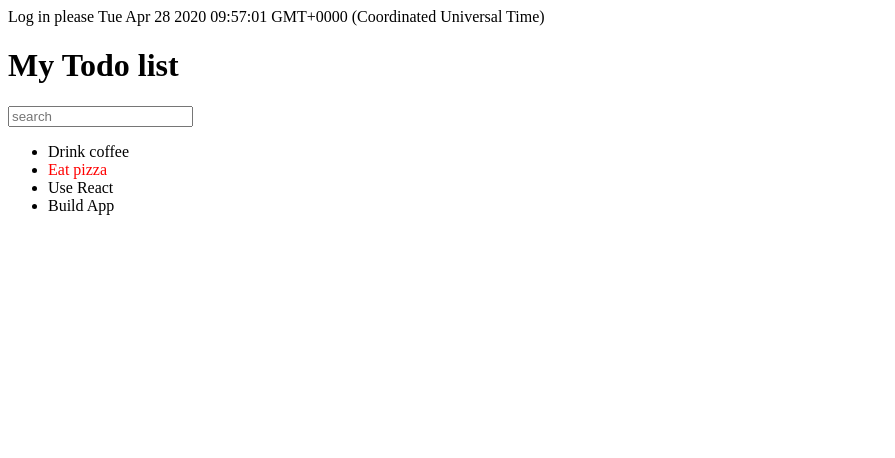
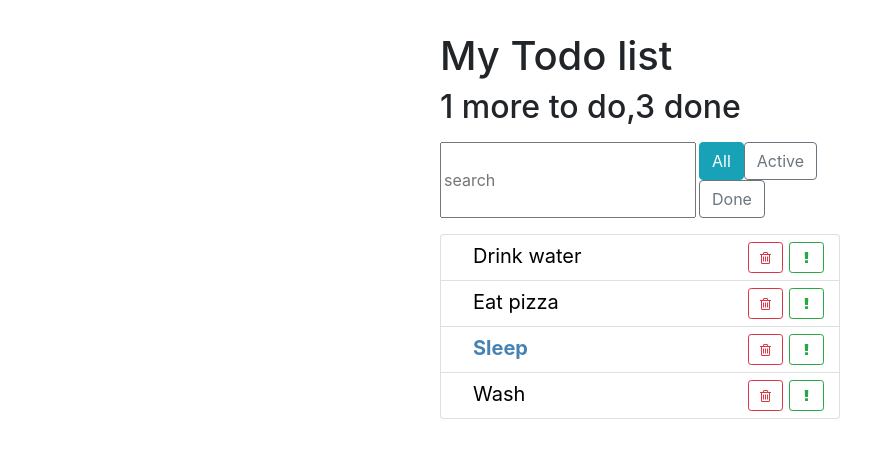
Before and after one commit to Naughty1905/react-to-do, a React app: page / in a window 1280 px wide. Shown: the whole page, without its empty margins (0-895 px from the left). Built offline with nearby package versions, Linux system fonts and the light colour scheme.

Commit message:
add styles for components

```diff
--- a/public/index.html
+++ b/public/index.html
@@ -1,12 +1,15 @@
 <!DOCTYPE html>
 <html lang="en">
-  <head>
-    <meta charset="utf-8" />
-    <link rel="icon" href="%PUBLIC_URL%/favicon.ico" />
-    <meta name="viewport" content="width=device-width, initial-scale=1" />
+<head>
+    <meta charset="utf-8"/>
+    <link rel="icon" href="%PUBLIC_URL%/favicon.ico"/>
+    <meta name="viewport" content="width=device-width, initial-scale=1"/>
+    <link rel="stylesheet" href="https://stackpath.bootstrapcdn.com/bootstrap/4.4.1/css/bootstrap.min.css"
+          integrity="sha384-Vkoo8x4CGsO3+Hhxv8T/Q5PaXtkKtu6ug5TOeNV6gBiFeWPGFN9MuhOf23Q9Ifjh" crossorigin="anonymous">
+    <link rel="stylesheet" href="https://stackpath.bootstrapcdn.com/font-awesome/4.7.0/css/font-awesome.min.css">
     <title>Todo App</title>
-  </head>
-  <body>
-    <div id="root"></div>
-  </body>
+</head>
+<body>
+<div id="root"></div>
+</body>
 </html>
--- a/src/Components/App-Header/App-Header.js
+++ b/src/Components/App-Header/App-Header.js
@@ -1,7 +1,12 @@
 import React from "react";
+import './app-header.css'
 
-const AppHeader = () => {
-    return <h1>My Todo list</h1>;
+const AppHeader = (props) => {
+    return (
+        <div>
+            <h1>My Todo list</h1>
+            <h2>{props.toDo} more to do,{props.done} done</h2>
+        </div>);
 };
 
 export default AppHeader;
--- /dev/null
+++ b/src/Components/App-Header/app-header.css
@@ -0,0 +1,12 @@
+.app-header{
+    align-items: flex-end;
+}
+
+.app-header h1{
+    flex-grow: 1;
+}
+
+.app-header h2{
+    font-size: 1.2rem;
+    color: grey;
+}
--- /dev/null
+++ b/src/Components/Item-Status-Filter/Item-Status-Filter.js
@@ -0,0 +1,23 @@
+import React from "react";
+import './item-status-filter.css';
+
+const ItemStatusFilter = () => {
+    return(
+      <div>
+          <button
+              type="button"
+              className="btn btn-info"
+          >All</button>
+          <button
+              type="button"
+              className="btn btn-outline-secondary"
+          >Active</button>
+          <button
+              type="button"
+              className="btn btn-outline-secondary"
+          >Done</button>
+      </div>
+    );
+}
+
+export default ItemStatusFilter;
--- a/src/Components/Search-Panel/Search-Panel.js
+++ b/src/Components/Search-Panel/Search-Panel.js
@@ -1,7 +1,12 @@
 import React from "react";
+import './search-panel.css'
 
 const SearchPanel = () => {
-    return <input type="text" placeholder="search"/>;
+    return <input
+        className="search-input"
+        type="text"
+        placeholder="search"
+    />;
 };
 
 export default SearchPanel;
--- /dev/null
+++ b/src/Components/Search-Panel/search-panel.css
@@ -0,0 +1,5 @@
+.search-input {
+    width: auto;
+    flex-grow: 1;
+    margin-right: 3px;
+}
--- a/src/Components/Todo-List-Item/Todo-List-Item.js
+++ b/src/Components/Todo-List-Item/Todo-List-Item.js
@@ -1,10 +1,39 @@
 import React from "react";
+import './todo-list-item.css'
 
 const TodoListItem = (props) => {
     const itemStyle = {
-        color: props.important ? 'red' : 'black'
+        color: props.important ? 'steelblue' : 'black',
+        fontWeight: props.important ? '700' : '400'
     }
-    return <span style={itemStyle}>{ props.label }</span>;
+    return (
+        <span className="todo-list-item">
+            <span
+                className="todo-list-item-label"
+                style={itemStyle}
+            >
+                {props.label}
+            </span>
+            <button
+                type="button"
+                className="btn btn-outline-success btn-sm float-right"
+            >
+                <i className="fa fa-exclamation"/>
+            </button>
+            <button
+                type="button"
+                className="btn btn-outline-danger btn-sm float-right"
+            >
+                <i className="fa fa-trash-o"/>
+            </button>
+        </span>
+    );
+
+    // <span
+
+    // >
+    //
+    // </span>;
 }
 
 export default TodoListItem;
--- /dev/null
+++ b/src/Components/Todo-List-Item/todo-list-item.css
@@ -0,0 +1,27 @@
+.todo-list-item{
+    font-size: 1.25rem;
+}
+
+.todo-list-item button {
+    width: 35px;
+    margin: 3px;
+}
+
+.todo-list-item-label {
+    margin-left: 1.25rem;
+    line-height: 35px;
+    cursor: pointer;
+    -webkit-user-select: none;
+    -moz-user-select: none;
+    -ms-user-select: none;
+    user-select: none;
+}
+
+.todo-list-item.done .todo-list-item-label{
+    text-decoration: line-through;
+}
+
+.todo-list-item.important .todo-list-item-label{
+    font-weight: 700;
+    color: steelblue;
+}
--- a/src/Components/Todo-List/Todo-List.js
+++ b/src/Components/Todo-List/Todo-List.js
@@ -1,17 +1,21 @@
 import React from "react";
 import TodoListItem from "../Todo-List-Item/Todo-List-Item";
+import './todo-list.css';
 
-const TodoList = () => {
-    const items = ['Use React', 'Build App'];
+const TodoList = (props) => {
+    const { todos } = props;
+    const elements = todos.map((el) => {
+        // в elProps попадут все свойства не деструктуризированные
+        // в этом объекте, то есть label, important
+        const { id, ...elProps } = el;
+        return (
+        <li key={el.id} className="list-group-item">
+            <TodoListItem { ...elProps }/>
+        </li>);
+    });
     return (
-        <ul>
-            <li><TodoListItem label="Drink coffee"/></li>
-            <li><TodoListItem
-                label="Eat pizza"
-                important={true}
-            /></li>
-            <li>{items[0]}</li>
-            <li>{items[1]}</li>
+        <ul className="list-group todo-list">
+            { elements }
         </ul>
     );
 };
--- /dev/null
+++ b/src/Components/Todo-List/todo-list.css
@@ -0,0 +1,3 @@
+.todo-list .list-group-item{
+    padding: .25rem .75rem;
+}
--- /dev/null
+++ b/src/index.css
@@ -0,0 +1,8 @@
+.todo-app {
+    margin: 2rem auto 0 auto;
+    max-width: 400px;
+}
+
+.top-panel{
+    margin: 1rem 0;
+}
--- a/src/index.js
+++ b/src/index.js
@@ -3,19 +3,25 @@ import ReactDOM from "react-dom";
 import TodoList from "./Components/Todo-List/Todo-List";
 import SearchPanel from "./Components/Search-Panel/Search-Panel";
 import AppHeader from "./Components/App-Header/App-Header";
-
+import ItemStatusFilter from "./Components/Item-Status-Filter/Item-Status-Filter";
+import './index.css'
 
 const App = () => {
-    const isLoggedIn = false;
-    const loginBox = <span>Log in please</span>
-    const welcomeBox = <span>Welcome back</span>
+    const todoData = [
+        {label: 'Drink water', important: false, id: 1},
+        {label: 'Eat pizza', important: false, id: 2},
+        {label: 'Sleep', important: true, id: 3},
+        {label: 'Wash', important: false, id: 4},
+    ];
+
     return (
-        <div>
-            { isLoggedIn ? welcomeBox : loginBox }
-            <span> {(new Date()).toString()} </span>
-            <AppHeader/>
-            <SearchPanel/>
-            <TodoList/>
+        <div className="todo-app">
+            <AppHeader toDo={1} done={3}/>
+            <div className="top-panel d-flex">
+                <SearchPanel/>
+                <ItemStatusFilter/>
+            </div>
+            <TodoList todos={todoData}/>
         </div>
     );
 };
```
Also changed, not shown: src/Components/Item-Status-Filter/item-status-filter.css (added).
